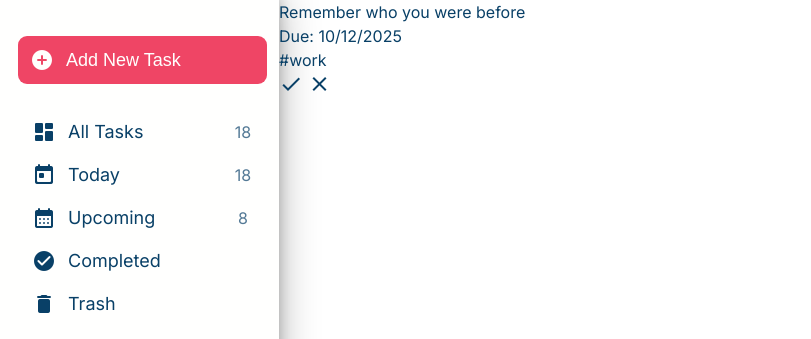
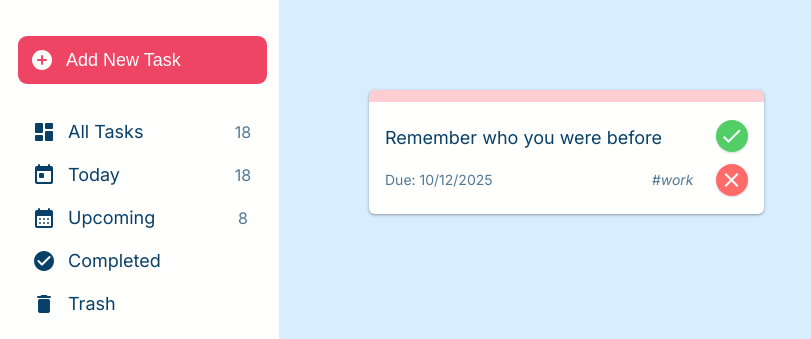
Before and after one commit to russelhanapi/to-do-list, a website built with webpack: page src/template.html in a window 1280 px wide. Shown: the top 339 px of the page, without its empty margins (0-811 px from the left). Built offline with nearby package versions, Linux system fonts and the light colour scheme.

Commit message:
style: Add styles for the main section and task cards

```diff
--- a/src/style.css
+++ b/src/style.css
@@ -21,6 +21,8 @@ body {
   display: grid;
   grid-template-columns: 27.9rem 1fr;
 }
+
+/* NOTE: SIDEBAR */
 
 .sidebar {
   background-color: #fffffe;
@@ -130,3 +132,98 @@ body {
 .priority-low {
   background-color: #b2dfdb;
 }
+
+/* NOTE: MAIN */
+.main {
+  padding: 9rem;
+  overflow-x: auto;
+  background-color: #d8eefe;
+}
+
+.tasks-container {
+  display: grid;
+  grid-template-columns: repeat(auto-fill, minmax(28rem, 1fr));
+  grid-auto-flow: row;
+  gap: 3.2rem;
+  align-items: start;
+  justify-content: start;
+  cursor: pointer;
+}
+
+.task-card {
+  background-color: #fffffe;
+  border-radius: 0.6rem;
+  padding: 1.8rem 1.6rem;
+  box-shadow: rgba(60, 64, 67, 0.3) 0px 1px 2px 0px,
+    rgba(60, 64, 67, 0.15) 0px 1px 3px 1px;
+
+  display: flex;
+  justify-content: space-between;
+  gap: 2.2rem;
+}
+
+.task-information {
+  flex-grow: 1;
+
+  display: grid;
+  grid-template-columns: 1fr auto;
+  align-items: center;
+  gap: 0.8rem;
+}
+
+.task-title {
+  grid-column: 1/-1;
+  line-height: normal;
+  font-size: 1.8rem;
+}
+
+.task-due-date {
+  font-size: 1.4rem;
+  color: #537995;
+}
+
+.task-date {
+}
+
+.task-project {
+  font-style: italic;
+  font-size: 1.4rem;
+  color: #537995;
+}
+
+.task-action {
+  font-size: 2.6rem;
+  color: #fffffe;
+  padding: 0.4rem;
+  cursor: pointer;
+  box-shadow: rgba(0, 0, 0, 0.1) 0px 1px 3px 0px,
+    rgba(0, 0, 0, 0.06) 0px 1px 2px 0px;
+}
+
+.task-actions {
+  display: flex;
+  flex-direction: column;
+  gap: 1.2rem;
+}
+
+.task-complete {
+  background-color: #51cf66;
+  border-radius: 50%;
+}
+
+.task-delete {
+  background-color: #ff6b6b;
+  border-radius: 50%;
+}
+
+.task-priority-high {
+  border-top: 1.2rem solid #ffcdd2;
+}
+
+.task-priority-medium {
+  border-top: 1.2rem solid #ffe0b2;
+}
+
+.task-priority-low {
+  border-top: 1.2rem solid #b2dfdb;
+}
```
